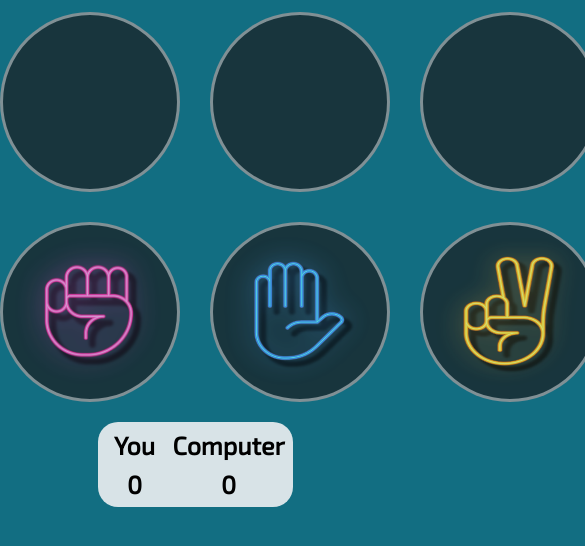
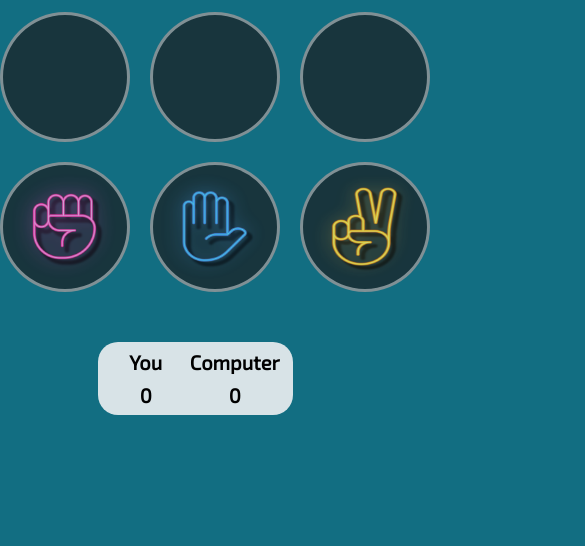
Before and after one commit to chelzakaria/RPS, a plain HTML site: page index.html in a window 390 px wide. Shown: the part 84-630 px from the top of the page, 585 px wide, since content can reach past the window. Drawn offline with Linux system fonts and the light colour scheme.

Commit message:
add media query

```diff
--- a/index.html
+++ b/index.html
@@ -5,7 +5,6 @@
     <meta charset="UTF-8">
     <link rel="stylesheet" href="styles.css">
     <link rel="preconnect" href="https://fonts.gstatic.com">
-
     <link href="https://fonts.googleapis.com/css2?family=Exo+2&display=swap" rel="stylesheet">
     <title>Rocket Paper Scissors</title>
 
@@ -16,9 +15,7 @@
         <h1>Let's play!</h1>
     </div>
 
-
     <div id="table">
-
         <div class="square" id="computer"></div>
         <div class="square" id="score"></div>
         <div class="square" id="player"></div>
@@ -28,27 +25,21 @@
     </div>
 
     <table id="scoreTable">
+
         <tr>
-            <td>
-                You
-            </td>
-            <td>
-                Computer
-            </td>
+            <td> You </td>
+            <td> Computer </td>
+        </tr>
 
-        </tr>
         <tr>
-            <td id="playerScore">
-                0
-            </td>
-            <td id="computerScore">
-                0
-            </td>
+            <td id="playerScore"> 0 </td>
+            <td id="computerScore"> 0 </td>
         </tr>
 
     </table>
 
     <script src="script.js"></script>
+
 </body>
 
 </html>
--- a/script.js
+++ b/script.js
@@ -1,6 +1,8 @@
-let computerTurn = false;
  let clear = true;
+ let playerChoice;
 
+
+ /* A functin to generate the computer choice .*/
  function computerPlay() {
      let tab = ['rocket', 'paper', 'scissors'];
 
@@ -10,10 +12,12 @@ function computerPlay() {
 
  }
 
+
+ /* A function to decide the result of the game(round) , is it win, lose or draw .  */
  function play(playerSelection, computerSelection) {
      let player = playerSelection.toLowerCase();
      let computer = computerSelection;
-    console.log(computer);
+
      let result = 'none';
      switch (player) {
          case "rocket":
@@ -49,8 +53,8 @@ function play(playerSelection, computerSelection) {
  }
 
 
-let playerChoice;
 
+ /* A function to run the whole process of the game */
  function game() {
      let playerScore = 0;
      let computerScore = 0;
@@ -60,15 +64,20 @@ function game() {
      do {
          result = play(playerChoice, computerPlay());
      } while (result == 'none');
+
      Draw(result, "score");
+
      if (result == 'Win')
          playerScore++;
      else if (result == 'Lose')
          computerScore++;
 
 
-    document.getElementById('playerScore').textContent = parseInt(document.getElementById('playerScore').textContent, 10) + playerScore;
-    document.getElementById('computerScore').textContent = parseInt(document.getElementById('computerScore').textContent, 10) + computerScore;
+     document.getElementById('playerScore').textContent =
+         parseInt(document.getElementById('playerScore').textContent, 10) + playerScore;
+
+     document.getElementById('computerScore').textContent =
+         parseInt(document.getElementById('computerScore').textContent, 10) + computerScore;
 
 
      setTimeout(() => {
@@ -92,7 +101,7 @@ square.forEach(obj => {
 
          Draw(str, "person");
          playerChoice = str;
-        computerTurn = true;
+
          game();
 
 
@@ -101,7 +110,7 @@ square.forEach(obj => {
 
 
 
-
+ /* A function to draw the figure (paper rocket scissors) , also the result (win lose draw)*/
 
  function Draw(arg, player) {
      let txt
@@ -150,6 +159,8 @@ function Draw(arg, player) {
      result.appendChild(elm);
  }
 
+
+ /* A function to clear the containers of the figures after each game(round) */
  function Clear() {
      document.getElementById('player').innerHTML = '';
      document.getElementById('computer').innerHTML = '';
@@ -157,6 +168,3 @@ function Clear() {
      document.getElementById('score').innerHTML = '';
      clear = true;
  }
-
-
-console.log(document.getElementById('playerScore').textContent);
--- a/styles.css
+++ b/styles.css
@@ -62,7 +62,7 @@ body {
 }
 
 #scoreTable {
-    width: 50%;
+    width: 40%;
     margin: 20px auto;
     background: #d8e3e7;
     border-radius: 20px;
@@ -83,3 +83,24 @@ body {
     margin-top: 33%;
     color: #ffffff;
 }
+
+@media only screen and (max-width: 600px) {
+    #table {
+        width: 400px;
+        height: 280px;
+        gap: 20px;
+        margin-bottom: 50px;
+    }
+    .square {
+        width: 130px;
+        height: 130px;
+    }
+    .text {
+        font-size: 30px;
+    }
+    #scoreTable {
+        padding: 0 5px;
+        width: 50%;
+        font-size: 20px;
+    }
+}
```
Lines whose indentation alone changed are shown as unchanged.
